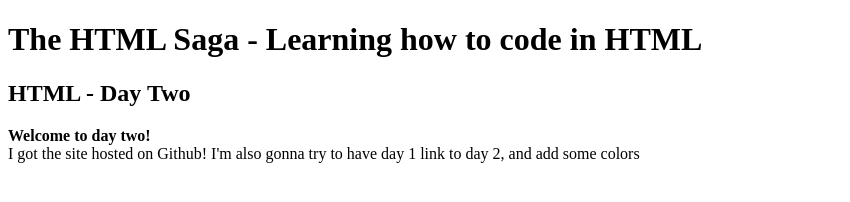
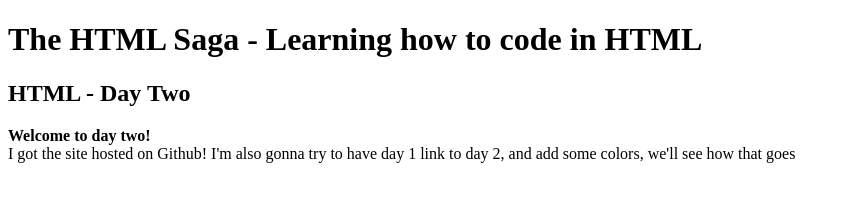
Before and after one commit to MacaroniArtist/MacaroniArtist.github.io, a plain HTML site: page daytwo.html in a window 1280 px wide. Shown: the whole page, without its empty margins (0-850 px from the left). Drawn offline with Linux system fonts and the light colour scheme.

Commit message:
Update daytwo.html

```diff
--- a/daytwo.html
+++ b/daytwo.html
@@ -11,7 +11,7 @@
         <h2>HTML - Day Two</h2>
         <p>
             <b>Welcome to day two!</b><br>
-            I got the site hosted on Github! I'm also gonna try to have day 1 link to day 2, and add some colors
+            I got the site hosted on Github! I'm also gonna try to have day 1 link to day 2, and add some colors, we'll see how that goes
 
 
         </p>
```
